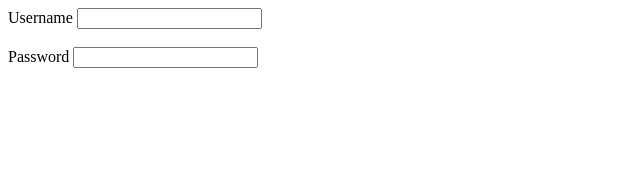
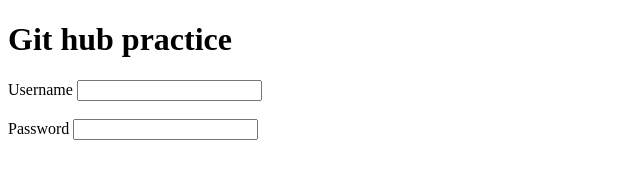
Before and after one commit to FatimaNoorPopy/Practice, a plain HTML site: page index.html in a window 1280 px wide. Shown: the whole page, without its empty margins (0-640 px from the left). Drawn offline with Linux system fonts and the light colour scheme.

Commit message:
larning commited

```diff
--- a/index.html
+++ b/index.html
@@ -14,11 +14,13 @@
     </style>
 </head>
 <body>
+    <h1>Git hub practice</h1>
     <label for="">Username</label>
     <input type="text">
     <br><br>
     <label for="">Password</label>
     <input type="text">
 
+
 </body>
 </html>
```
